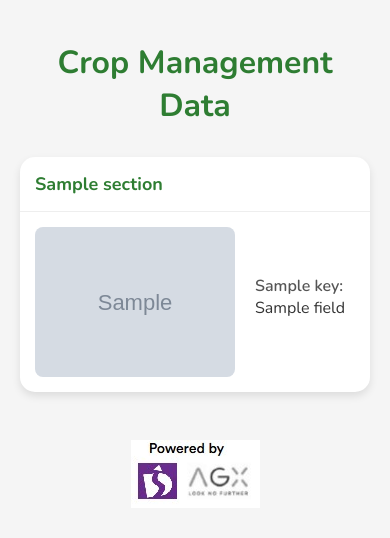
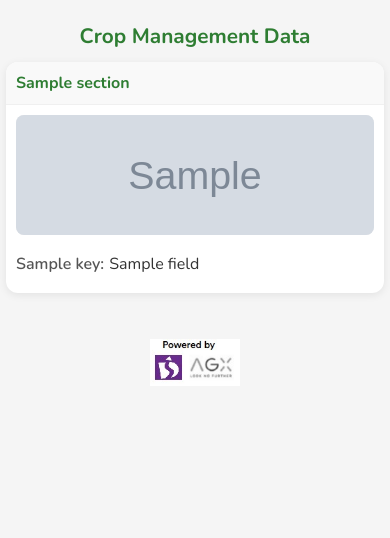
Before and after one commit to sarweshero/Agri, a Django app: template app/templates/display_data.html in a window 390 px wide. Shown: the top 538 px of the page. Run offline with Django 3.2, Linux system fonts and the light colour scheme; the template is opened without the code that fills it: most values are stand-ins (such as "Sample title", 1, 10 or a date in 2020); grey boxes marked "Sample" are stand-in pictures.

Commit message:
Refactor display_data.html: improve layout and styling for better responsiveness and user experience

```diff
--- a/app/templates/display_data.html
+++ b/app/templates/display_data.html
@@ -4,61 +4,77 @@
 <html>
 <head>
     <title>Crop Management Data</title>
+    <meta name="viewport" content="width=device-width, initial-scale=1">
     <link href="https://fonts.googleapis.com/css2?family=Nunito:wght@400;600;700&display=swap" rel="stylesheet">
     <style>
         body {
             font-family: 'Nunito', sans-serif;
             background-color: #f5f5f5;
             margin: 0;
-            padding: 20px;
+            padding: 0;
         }
         .container {
             max-width: 1200px;
             margin: 0 auto;
+            padding: 16px;
         }
         h1 {
             color: #2e7d32;
             text-align: center;
-            margin-bottom: 30px;
+            margin: 24px 0 20px 0;
+            font-size: 2rem;
         }
         .cards-container {
             display: flex;
             flex-direction: column;
-            gap: 20px;
+            gap: 16px;
         }
         .card {
-            background: white;
-            border-radius: 15px;
+            background: #fff;
+            border-radius: 12px;
             overflow: hidden;
-            box-shadow: 0 4px 8px rgba(0,0,0,0.1);
-            transition: transform 0.3s ease;
+            box-shadow: 0 2px 8px rgba(0,0,0,0.08);
+            transition: transform 0.2s;
             width: 100%;
         }
         .card:hover {
-            transform: translateY(-5px);
+            transform: translateY(-2px) scale(1.01);
         }
         .card-header {
             color: #2e7d32;
-            padding: 15px;
-            font-size: 18px;
+            padding: 12px 16px;
+            font-size: 1.1rem;
             font-weight: 700;
-            border-bottom: 1px solid #eee;
+            border-bottom: 1px solid #f0f0f0;
+            background: #f9f9f9;
         }
         .card-body {
-            padding: 15px;
+            padding: 12px 16px;
             display: flex;
             flex-direction: row;
-            align-items: center;
+            align-items: flex-start;
+            gap: 16px;
         }
         .card-image-container {
-            flex: 0 0 200px;
-            margin-right: 20px;
+            flex: 0 0 120px;
+            max-width: 120px;
+        }
+        .card-image {
+            width: 100%;
+            height: 90px;
+            object-fit: cover;
+            display: block;
+            border-radius: 8px;
+            background: #eee;
         }
         .card-details {
             flex: 1;
+            min-width: 0;
         }
         .field {
-            margin-bottom: 10px;
+            margin-bottom: 8px;
+            display: flex;
+            flex-wrap: wrap;
         }
         .field-name {
             font-weight: 600;
@@ -67,13 +83,7 @@
         }
         .field-value {
             color: #333;
-        }
-        .card-image {
-            width: 100%;
-            height: 150px;
-            object-fit: cover;
-            display: block;
-            border-radius: 8px;
+            word-break: break-word;
         }
         .empty-card {
             display: flex;
@@ -81,16 +91,19 @@
             align-items: center;
             color: #999;
             font-style: italic;
-            min-height: 100px;
+            min-height: 80px;
+            width: 100%;
         }
         footer {
-            margin-top: 40px;
+            margin-top: 32px;
             text-align: center;
+            padding-bottom: 24px;
         }
         footer img {
             margin-top: 8px;
-            max-width: 180px;
+            max-width: 140px;
             height: auto;
+            cursor: pointer;
         }
         /* Modal styles */
         #logo-modal {
@@ -107,26 +120,80 @@
         }
         #close-logo-modal {
             position: absolute;
-            top: 30px;
-            right: 40px;
-            font-size: 40px;
+            top: 18px;
+            right: 24px;
+            font-size: 36px;
             color: white;
             cursor: pointer;
             font-weight: bold;
+            z-index: 10001;
+            background: rgba(0,0,0,0.2);
+            border-radius: 50%;
+            width: 40px;
+            height: 40px;
+            line-height: 38px;
+            text-align: center;
+            transition: background 0.2s;
+        }
+        #close-logo-modal:hover {
+            background: rgba(0,0,0,0.4);
         }
         #logo-modal img {
-            max-width: 80vw;
-            max-height: 80vh;
+            max-width: 90vw;
+            max-height: 70vh;
             border-radius: 12px;
             box-shadow: 0 4px 24px rgba(0,0,0,0.3);
             background: white;
+        }
+        @media (max-width: 600px) {
+            .container {
+                padding: 6px;
+            }
+            h1 {
+                font-size: 1.3rem;
+                margin: 16px 0 12px 0;
+            }
+            .card-header {
+                font-size: 1rem;
+                padding: 10px 10px;
+            }
+            .card-body {
+                flex-direction: column;
+                padding: 10px 10px;
+                gap: 10px;
+            }
+            .card-image-container {
+                max-width: 100%;
+                width: 100%;
+                margin-bottom: 8px;
+            }
+            .card-image {
+                height: 120px;
+            }
+            .card-details {
+                width: 100%;
+            }
+            footer img {
+                max-width: 90px;
+            }
+            #close-logo-modal {
+                top: 10px;
+                right: 10px;
+                font-size: 28px;
+                width: 32px;
+                height: 32px;
+                line-height: 30px;
+            }
+            #logo-modal img {
+                max-width: 96vw;
+                max-height: 50vh;
+            }
         }
     </style>
 </head>
 <body>
     <div class="container">
         <h1>Crop Management Data</h1>
-
         <div class="cards-container">
             {% for section, value in data.items %}
                 <div class="card">
@@ -158,7 +225,7 @@
     </div>
     <footer>
         <div>
-            <img id="logo-img" src="{% static 'logo.jpg' %}" alt="Powered by" style="margin-top:8px; max-width:180px; height:auto; cursor:pointer;" onerror="this.style.display='none';this.insertAdjacentHTML('afterend','<div style=\'color:red;\'>Logo not found in static folder</div>');">
+            <img id="logo-img" src="{% static 'logo.jpg' %}" alt="Powered by" onerror="this.style.display='none';this.insertAdjacentHTML('afterend','<div style=\'color:red;\'>Logo not found in static folder</div>');">
         </div>
     </footer>
     <!-- Popup Modal -->
@@ -185,7 +252,6 @@
                 logoModal.style.display = 'none';
             }
         });
-        // Optional: close modal when clicking outside the image
         logoModal && logoModal.addEventListener('click', function(e) {
             if (e.target === logoModal) {
                 logoModal.style.display = 'none';
```
